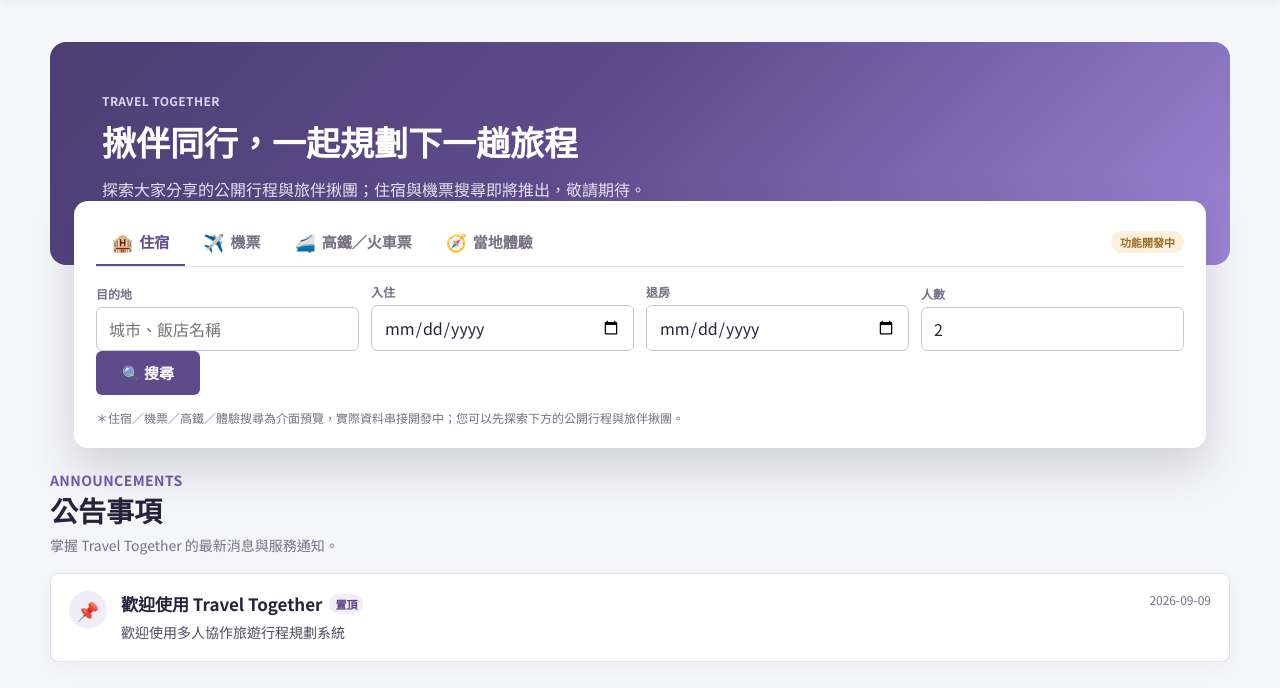
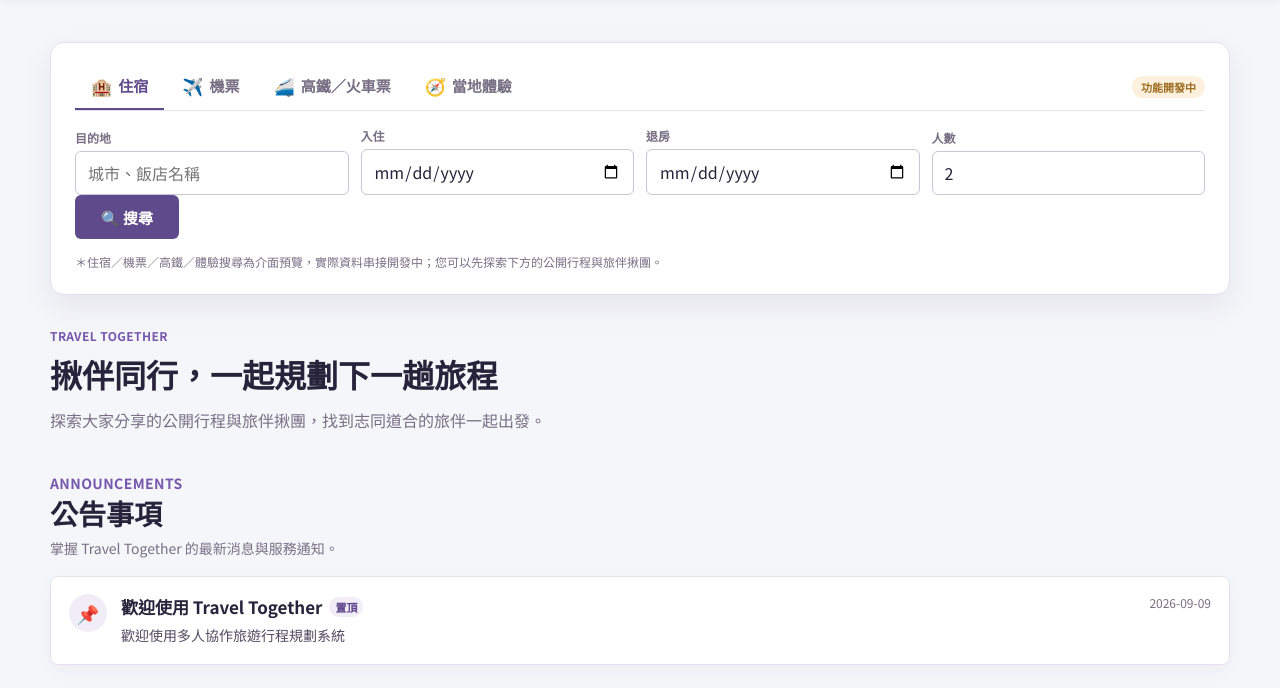
Before and after one commit to 111534114/travel_together, a Flask app: page /visitor in a window 1280 px wide. Shown: the part 73-761 px from the top of the page. Run offline with Flask 3, Linux system fonts and the light colour scheme; data comes from the database, SQL or seed files in the repository; data that the repository does not hold is empty.

Commit message:
訪客頁面更新9/9

```diff
--- a/templates/visitor.html
+++ b/templates/visitor.html
@@ -27,11 +27,10 @@
     .eyebrow { margin: 0; color: #ded2ee; font-size: 12px; font-weight: 700; letter-spacing: .4px; }
     .button-light { display: inline-flex; flex: 0 0 auto; align-items: center; justify-content: center; min-height: 44px; padding: 10px 18px; color: #4b376d; background: #fff; border: 1px solid transparent; border-radius: 6px; font-weight: 700; }
     .button-light:hover { background: #f4f0fa; }
-    .hero-banner { position: relative; margin-bottom: 200px; }
-    .hero-banner-bg { padding: 50px 52px 64px; color: #fff; background: linear-gradient(135deg, #4d3d73 0%, #5f4b8b 45%, #9c85d6 100%); border-radius: 16px; }
-    .hero-banner-bg h1 { margin: 10px 0 12px; font-size: 34px; line-height: 1.35; }
-    .hero-banner-bg p:last-child { margin: 0; max-width: 620px; color: #e9e3f5; }
-    .search-card { position: absolute; top: 100%; right: 24px; left: 24px; padding: 18px 22px 22px; background: #fff; border-radius: 14px; box-shadow: 0 20px 45px rgba(45, 37, 68, .18); transform: translateY(-64px); }
+    .search-panel { margin: 0 0 32px; padding: 20px 24px 24px; background: #fff; border: 1px solid var(--line); border-radius: 14px; box-shadow: 0 12px 30px rgba(45, 37, 68, .08); }
+    .hero-intro { margin: 0 0 36px; }
+    .hero-intro h1 { margin: 9px 0 12px; font-size: 32px; line-height: 1.35; }
+    .hero-intro p:last-child { margin: 0; max-width: 640px; color: var(--muted); }
     .search-tabs { display: flex; align-items: center; gap: 2px; margin-bottom: 16px; border-bottom: 1px solid var(--line); }
     .search-tab { display: flex; align-items: center; gap: 6px; padding: 10px 16px; color: var(--muted); background: transparent; border: 0; border-bottom: 2px solid transparent; cursor: pointer; font-size: 15px; font-weight: 600; }
     .search-tab .tab-icon { font-size: 17px; }
@@ -106,8 +105,8 @@
     .timeline-item { padding: 13px 15px; background: var(--purple-soft); border-left: 3px solid var(--purple); border-radius: 0 6px 6px 0; }
     .timeline-item b, .timeline-item span { display: block; }
     .timeline-item span { margin-top: 3px; color: #5e556c; font-size: 14px; }
-    @media (max-width: 850px) { .site-nav { align-items: flex-start; flex-direction: column; gap: 6px; padding: 8px 18px 12px; } .nav-links { width: 100%; margin-left: 0; overflow-x: auto; } main { width: min(100% - 28px, 680px); padding-top: 24px; } .hero-banner { margin-bottom: 24px; } .hero-banner-bg { padding: 28px 24px; border-radius: 12px; } .search-card { position: static; margin-top: -32px; box-shadow: 0 12px 30px rgba(45, 37, 68, .16); } .search-tabs { flex-wrap: nowrap; overflow-x: auto; } .search-tab { flex: 0 0 auto; } .tab-badge { flex: 0 0 auto; margin-left: 10px; } .trip-grid, .companion-grid { grid-template-columns: repeat(2, minmax(0, 1fr)); } }
-    @media (max-width: 560px) { .brand { width: 108px; height: 48px; } .nav-links { gap: 2px; } .nav-links a { padding: 8px; font-size: 14px; white-space: nowrap; } .hero-banner-bg h1 { font-size: 26px; } .search-tabs { flex-wrap: wrap; gap: 8px; } .search-tab { padding: 8px 10px; font-size: 14px; } .search-submit { width: 100%; } .search-bar, .section-header, .member-unlock { align-items: stretch; flex-direction: column; } .trip-grid, .companion-grid { grid-template-columns: 1fr; } .announcement-card { grid-template-columns: auto minmax(0, 1fr); } .announcement-meta { grid-column: 2; } .member-unlock { padding: 24px; } .member-unlock-actions { flex-wrap: wrap; } .section-header h2 { font-size: 24px; } }
+    @media (max-width: 850px) { .site-nav { align-items: flex-start; flex-direction: column; gap: 6px; padding: 8px 18px 12px; } .nav-links { width: 100%; margin-left: 0; overflow-x: auto; } main { width: min(100% - 28px, 680px); padding-top: 24px; } .search-panel { padding: 16px 18px 20px; } .search-tabs { flex-wrap: nowrap; overflow-x: auto; } .search-tab { flex: 0 0 auto; } .tab-badge { flex: 0 0 auto; margin-left: 10px; } .trip-grid, .companion-grid { grid-template-columns: repeat(2, minmax(0, 1fr)); } }
+    @media (max-width: 560px) { .brand { width: 108px; height: 48px; } .nav-links { gap: 2px; } .nav-links a { padding: 8px; font-size: 14px; white-space: nowrap; } .hero-intro h1 { font-size: 26px; } .search-tab { padding: 8px 10px; font-size: 14px; } .search-submit { width: 100%; } .search-bar, .section-header, .member-unlock { align-items: stretch; flex-direction: column; } .trip-grid, .companion-grid { grid-template-columns: 1fr; } .announcement-card { grid-template-columns: auto minmax(0, 1fr); } .announcement-meta { grid-column: 2; } .member-unlock { padding: 24px; } .member-unlock-actions { flex-wrap: wrap; } .section-header h2 { font-size: 24px; } }
   </style>
 </head>
 <body>
@@ -122,13 +121,7 @@
     </nav>
   </header>
   <main>
-    <section class="hero-banner">
-      <div class="hero-banner-bg">
-        <p class="eyebrow">TRAVEL TOGETHER</p>
-        <h1>揪伴同行，一起規劃下一趟旅程</h1>
-        <p>探索大家分享的公開行程與旅伴揪團；住宿與機票搜尋即將推出，敬請期待。</p>
-      </div>
-      <div class="search-card">
+    <section class="search-panel">
       <div class="search-tabs" role="tablist">
         <button class="search-tab active" type="button" data-tab="hotel" onclick="switchSearchTab('hotel', this)"><span class="tab-icon">🏨</span>住宿</button>
         <button class="search-tab" type="button" data-tab="flight" onclick="switchSearchTab('flight', this)"><span class="tab-icon">✈️</span>機票</button>
@@ -166,7 +159,11 @@
         <button class="search-submit" type="submit">🔍 搜尋</button>
       </form>
       <p class="search-note">＊住宿／機票／高鐵／體驗搜尋為介面預覽，實際資料串接開發中；您可以先探索下方的公開行程與旅伴揪團。</p>
-      </div>
+    </section>
+    <section class="hero-intro">
+      <p class="eyebrow" style="color: var(--purple-light)">TRAVEL TOGETHER</p>
+      <h1>揪伴同行，一起規劃下一趟旅程</h1>
+      <p>探索大家分享的公開行程與旅伴揪團，找到志同道合的旅伴一起出發。</p>
     </section>
     <section id="announcements" class="announcements">
       <div class="section-header">
```
Lines whose indentation alone changed are shown as unchanged.
